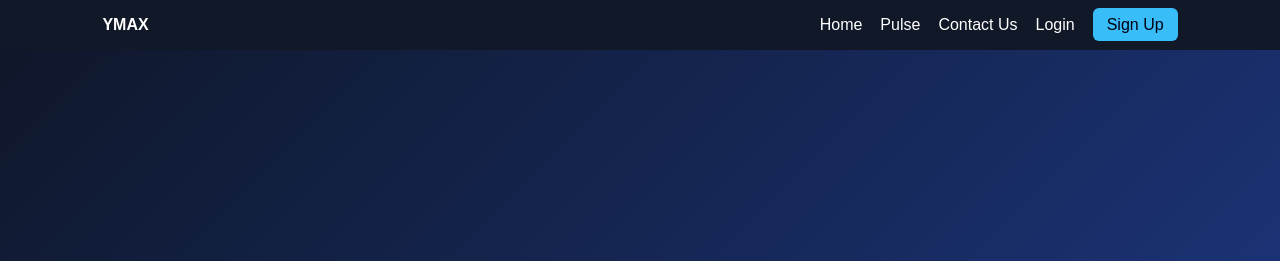
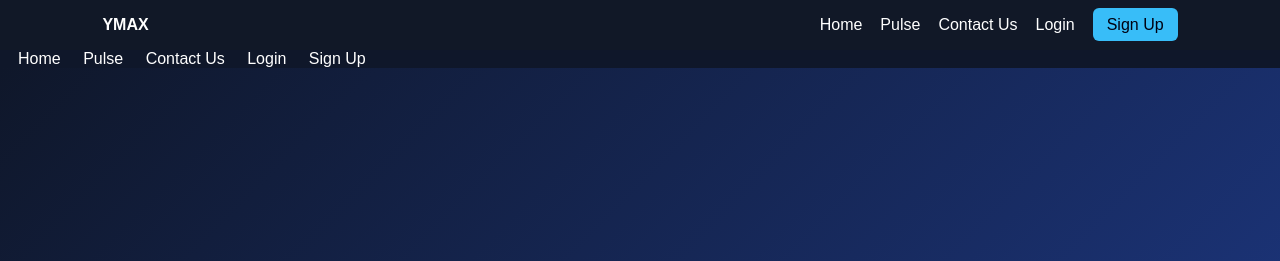
Before and after one commit to shaheer41-source/ypulse, a plain HTML site: page index.html in a window 1280 px wide. Shown: the top 261 px of the page. Drawn offline with Linux system fonts and the light colour scheme.

Commit message:
index.html

```diff
--- a/index.html
+++ b/index.html
@@ -20,6 +20,15 @@ footer{padding:30px;text-align:center;background:#111827;color:#94a3b8}
 <header><div><b>YMAX</b></div><nav>
 <a href="#home">Home</a><a href="#pulse">Pulse</a><a href="#contact">Contact Us</a><a href="#">Login</a><a class="btn" href="#">Sign Up</a>
 </nav></header>
+
+
+  <nav>
+    <a href="#home">Home</a>
+    <a href="#pulse">Pulse</a>
+    <a href="#contact">Contact Us</a>
+    <a href="login.html" class="login">Login</a>
+    <a href="signup.html" class="signup">Sign Up</a>
+</nav>
 
 <section class="hero" id="home">
 <h1>Welcome to YMAX</h1>
```
